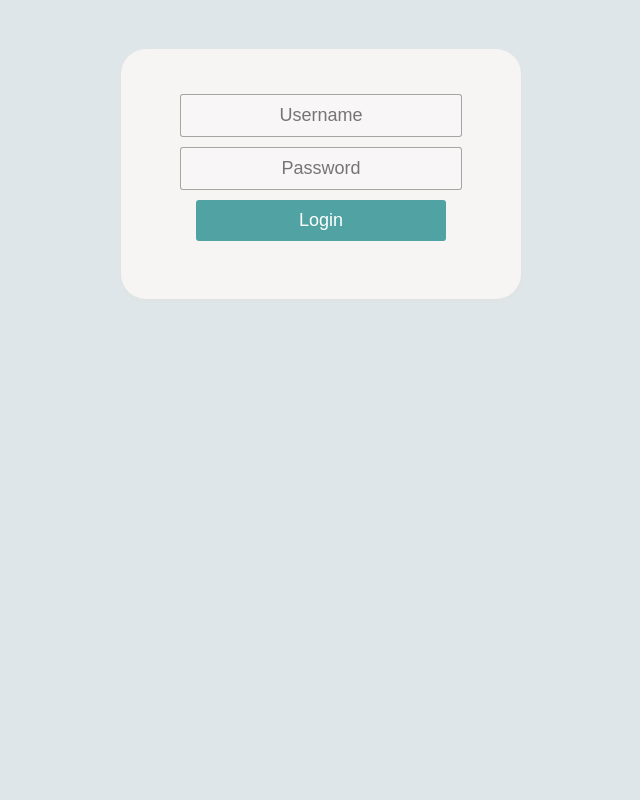
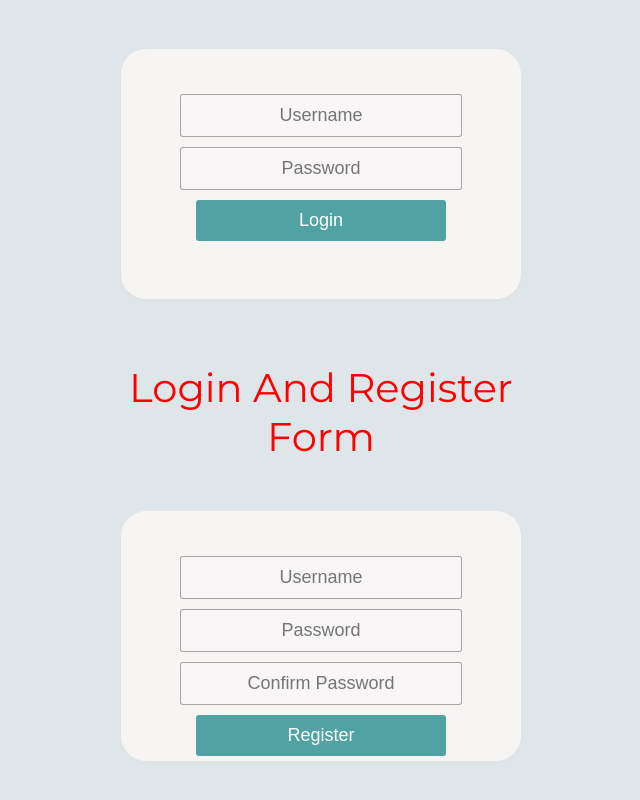
Before and after one commit to RAUNAK-PANDEY/React-Practise, a React app: page / in a window 1280 px wide. Shown: the part 3377-4177 px from the top of the page, without its empty margins (319-959 px from the left). Before the commit the page ends 3751 px from the top, so only its background shows below. Built offline with nearby package versions, Linux system fonts and the light colour scheme.

Commit message:
initial commit

```diff
--- a/public/index.html
+++ b/public/index.html
@@ -13,6 +13,7 @@
     <div id="root"></div>
     <div id="container"></div>
     <div id="card-container"></div>
+    <div id="render-container"></div>
     <script src="../src/index.js" type="text/JSX"></script>
   </body>
 </html>
--- /dev/null
+++ b/src/components/Form.jsx
@@ -0,0 +1,21 @@
+import React from "react";
+
+function Form(props) {
+  return (
+    <div className="cards">
+      <form className="form">
+        <input type="text" placeholder="Username" />
+        <input type="password" placeholder="Password" />
+        {!props.isRegistered && (
+          <input type="password" placeholder="Confirm Password" />
+        )}
+
+        <button type="submit">
+          {props.isRegistered ? "Login" : "Register"}
+        </button>
+      </form>
+    </div>
+  );
+}
+
+export default Form;
--- a/src/index.js
+++ b/src/index.js
@@ -11,6 +11,7 @@ import React from "react";
 import ReactDOM from "react-dom";
 import App from "./components/App";
 import Login from "./components/Login";
+import Form from "./components/Form";
 //HTML attributes are written in camelCase
 ReactDOM.render(<App />, document.getElementById("root"));
 
@@ -143,3 +144,19 @@ ReactDOM.render(
   </div>,
   document.getElementById("card-container")
 );
+
+//Challenge: Without moving the userIsRegistered variable,
+//1. Show Login as the button text if userIsRegistered is true.
+//Show Register as the button text if userIsRegistered is false.
+//2. Only show the Confirm Password input if userIsRegistered is false.
+//Don't show it if userIsRegistered is true.
+
+//Form changes based on these boolean values
+var userIsRegistered = false;
+ReactDOM.render(
+  <div className="container">
+    <h1 className="headingtop">Login And Register Form</h1>
+    <Form isRegistered={userIsRegistered} />
+  </div>,
+  document.getElementById("render-container")
+);
```
